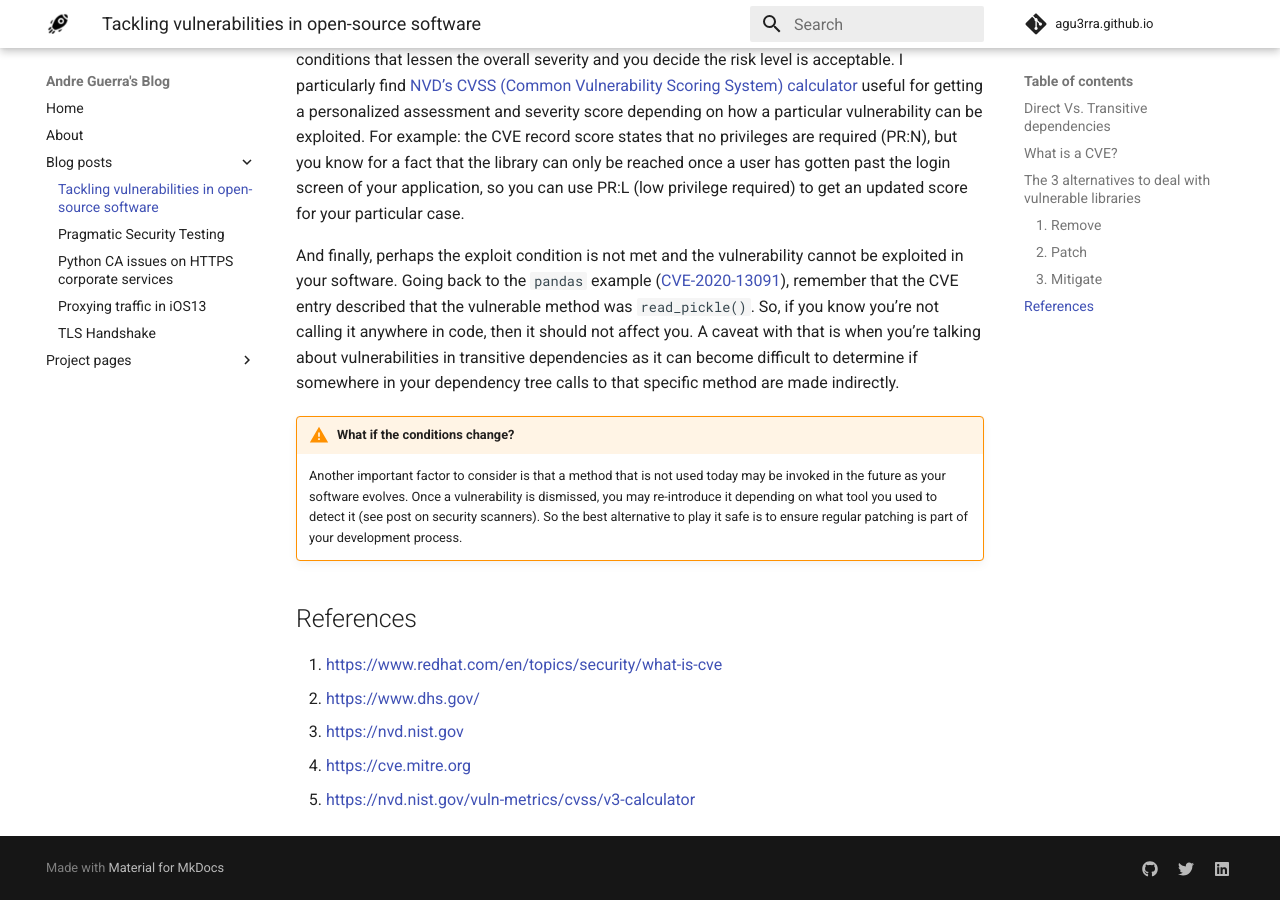
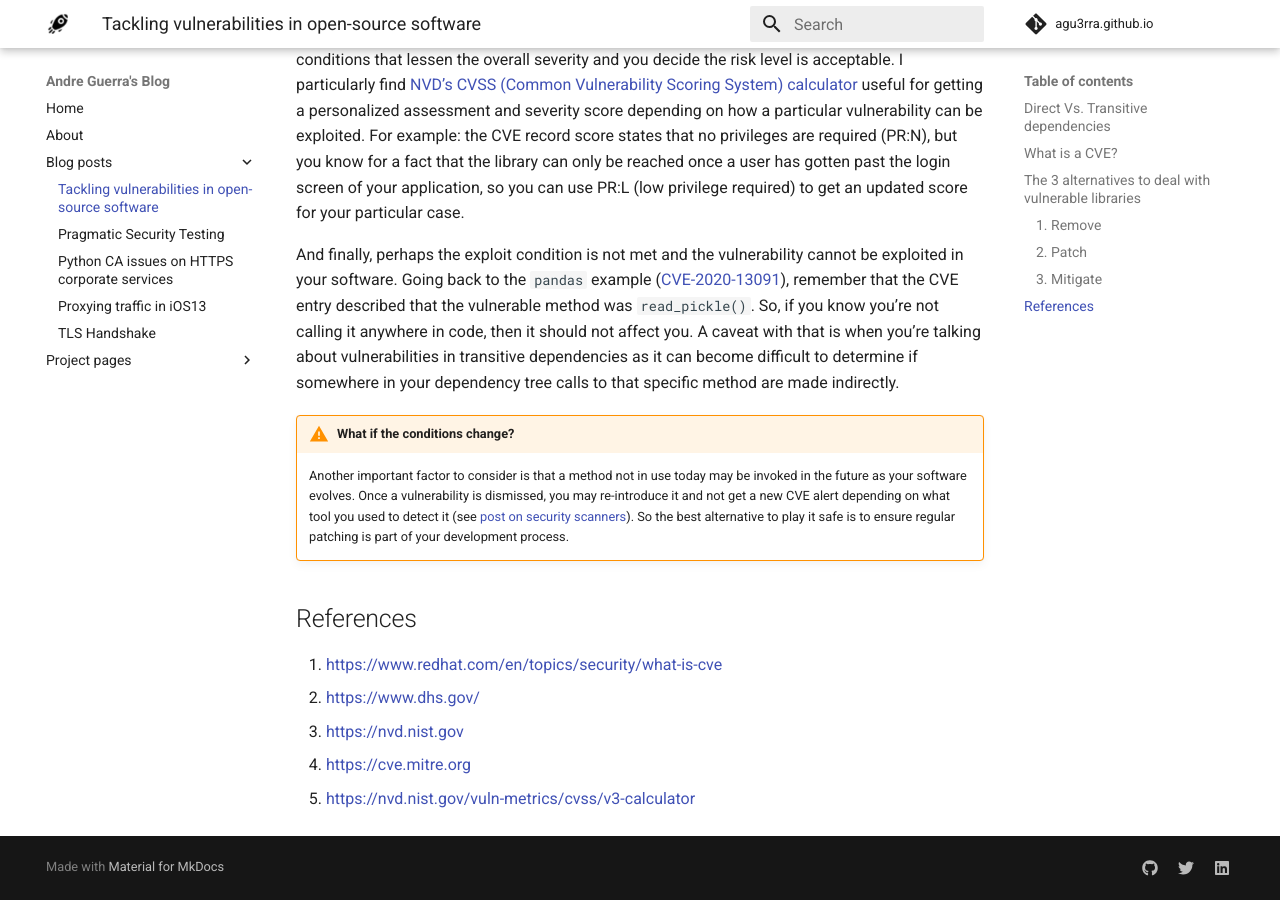
Before and after one commit to agu3rra/agu3rra.github.io, an MkDocs documentation site: the page built from docs/blog/vulnsOSS/article.md, in a window 1280 px wide and 900 px high, scrolled down 4046 px. Built offline with MkDocs 1.6.1 and Material for MkDocs 9.7.7, drawn with Linux system fonts in a browser that asks for light colours; comment, search, counter and statistics services are not loaded.

Commit message:
updated picture

```diff
--- a/docs/blog/vulnsOSS/article.md
+++ b/docs/blog/vulnsOSS/article.md
@@ -65,7 +65,7 @@ It is also possible that the vulnerability has a mitigation factor in place. The
 And finally, perhaps the exploit condition is not met and the vulnerability cannot be exploited in your software. Going back to the `pandas` example ([CVE-2020-13091](https://nvd.nist.gov/vuln/detail/CVE-2020-13091)), remember that the CVE entry described that the vulnerable method was `read_pickle()`. So, if you know you’re not calling it anywhere in code, then it should not affect you. A caveat with that is when you’re talking about vulnerabilities in transitive dependencies as it can become difficult to determine if somewhere in your dependency tree calls to that specific method are made indirectly.
 
 !!! warning "What if the conditions change?"
-    Another important factor to consider is that a method that is not used today may be invoked in the future as your software evolves. Once a vulnerability is dismissed, you may re-introduce it depending on what tool you used to detect it (see post on security scanners). So the best alternative to play it safe is to ensure regular patching is part of your development process.
+    Another important factor to consider is that a method not in use today may be invoked in the future as your software evolves. Once a vulnerability is dismissed, you may re-introduce it and not get a new CVE alert depending on what tool you used to detect it (see [post on security scanners](../pragmaticST/article.md)). So the best alternative to play it safe is to ensure regular patching is part of your development process.
 
 ## References
 
```
Also changed, not shown: docs/blog/vulnsOSS/tackle.jpg.
